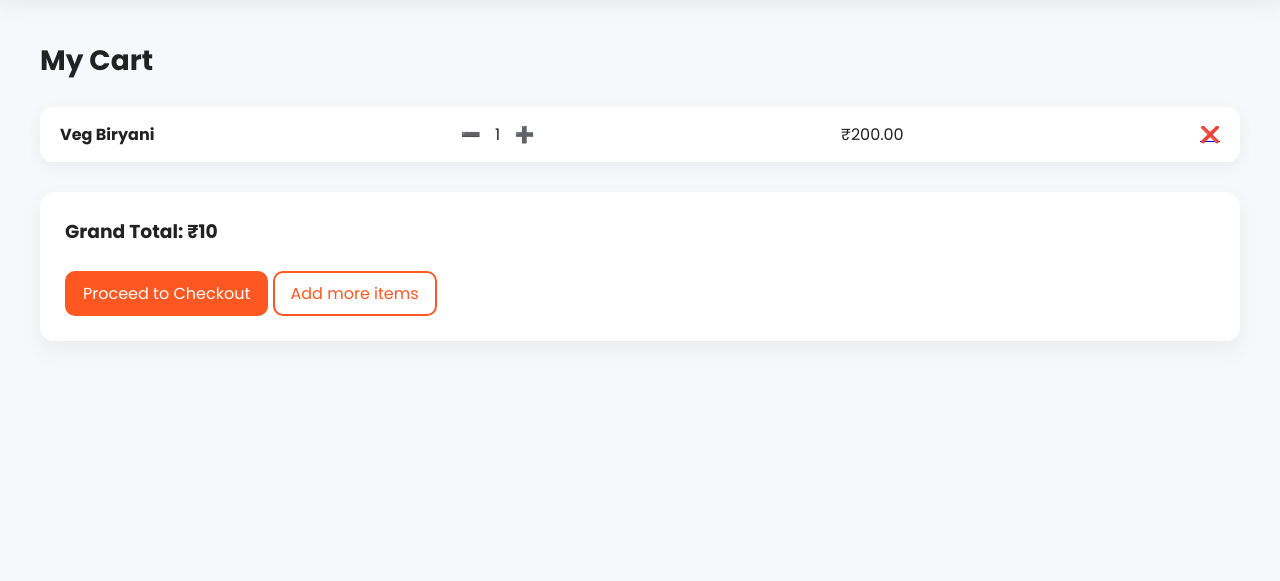
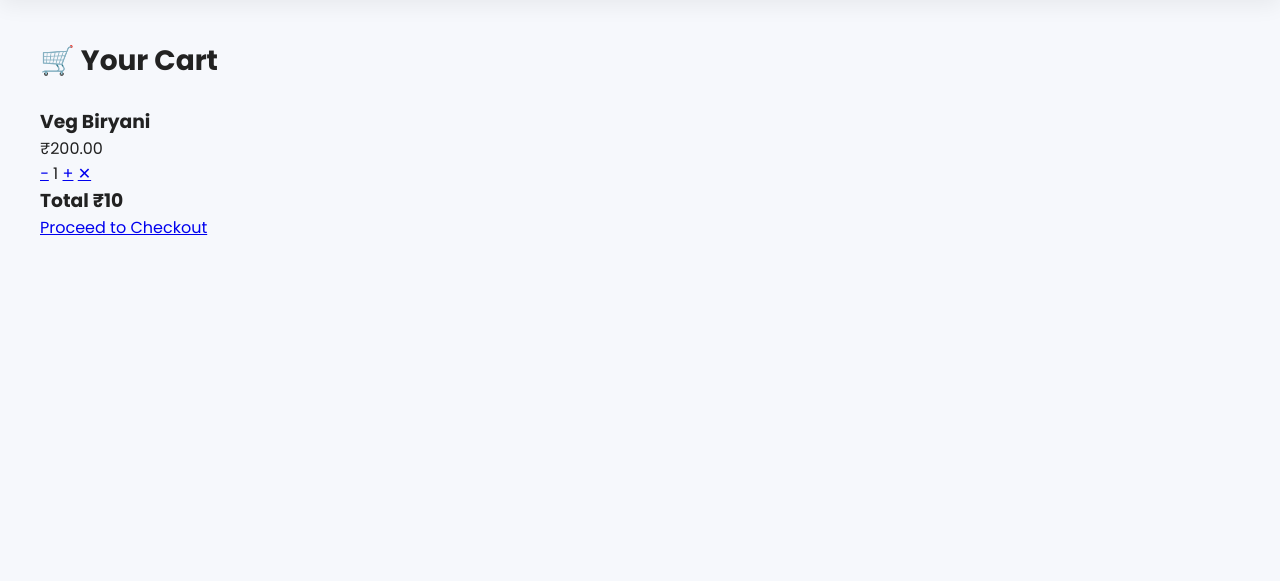
Before and after one commit to beheradeeptimayee/Restaurant-Management-And-Online-Food-Ordering-System, a Django app: template templates/cart.html in a window 1280 px wide. Shown: the part 71-652 px from the top of the page. Run offline with Django 5.2, Linux system fonts and the light colour scheme; data comes from the database, SQL or seed files in the repository; tables that the repository leaves empty hold one stand-in row (values such as "Sample post"); the template is opened without the code that fills it: values that come from a table or form of the project are taken from there, most other values are stand-ins (such as "Sample title", 1, 10 or a date in 2020).

Commit message:
Update cart.html

```diff
--- a/templates/cart.html
+++ b/templates/cart.html
@@ -1,55 +1,60 @@
 {% extends 'base.html' %}
 {% block content %}
 
-<h2 class="title">My Cart</h2>
+<h2 class="title">🛒 Your Cart</h2>
 
 {% if cart and cart.items.all %}
+
+<div class="cart-container">
+
 {% for item in cart.items.all %}
-<div class="cart-item">
-    <b>{{ item.food.name }}</b>
 
-    <div class="qty-box">
-        <a href="{% url 'decrease_quantity' item.id %}">➖</a>
-        <span>{{ item.quantity }}</span>
-        <a href="{% url 'add_to_cart' item.food.id %}">➕</a>
-    </div>
+<div class="cart-card">
 
-    <span>₹{{ item.subtotal }}</span>
-    <a href="{% url 'remove_item' item.id %}">❌</a>
+<div class="cart-food">
+
+<div class="cart-info">
+<h3>{{ item.food.name }}</h3>
+<p class="cart-price">₹{{ item.food.price }}</p>
 </div>
+
+<div class="cart-actions">
+
+<a href="{% url 'decrease_quantity' item.id %}" class="qty-btn">−</a>
+
+<span class="qty">{{ item.quantity }}</span>
+
+<a href="{% url 'add_to_cart' item.food.id %}" class="qty-btn">+</a>
+
+<a href="{% url 'remove_item' item.id %}" class="remove-btn">✕</a>
+
+</div>
+
+</div>
+
+</div>
+
 {% endfor %}
 
+</div>
+
 <div class="cart-summary">
-   <h3>Grand Total: ₹{{ total }}</h3><br>
-   <a class="btn" href="{% url 'checkout' %}">Proceed to Checkout</a>
-   <a class="btn-outline" href="{% url 'home' %}">Add more items</a>
+
+<h3>Total ₹{{ total }}</h3>
+
+<a href="{% url 'checkout' %}" class="checkout-btn">
+Proceed to Checkout
+</a>
+
 </div>
 
 {% else %}
-<p>Your cart is empty.</p>
+
+<div class="empty-cart">
+<h3>Your cart is empty 😔</h3>
+<a href="{% url 'menu' %}" class="btn">Browse Menu</a>
+</div>
+
 {% endif %}
 
-<style>
-.cart-item {
-  background:white;
-  padding:15px 20px;
-  border-radius:12px;
-  display:flex;
-  justify-content:space-between;
-  align-items:center;
-  margin-bottom:12px;
-  box-shadow:0 5px 15px rgba(0,0,0,0.05);
-}
-
-.qty-box a { margin:0 10px; text-decoration:none; }
-
-.cart-summary {
-  margin-top:30px;
-  padding:25px;
-  background:white;
-  border-radius:14px;
-  box-shadow:0 10px 25px rgba(0,0,0,0.05);
-}
-</style>
-
 {% endblock %}
```
